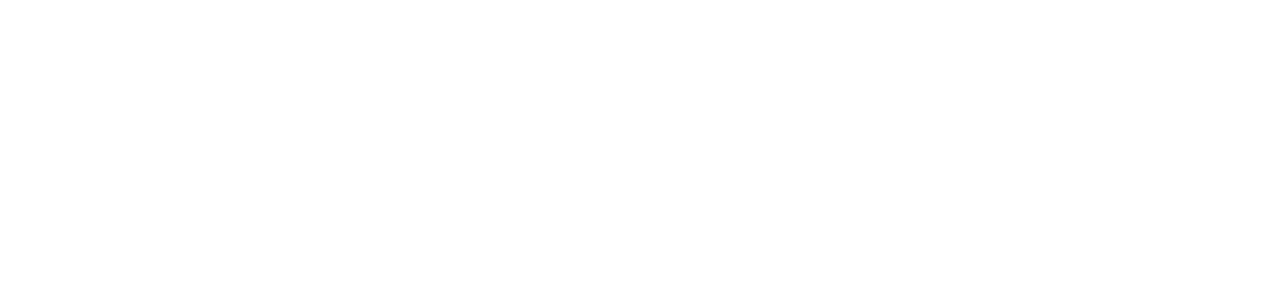
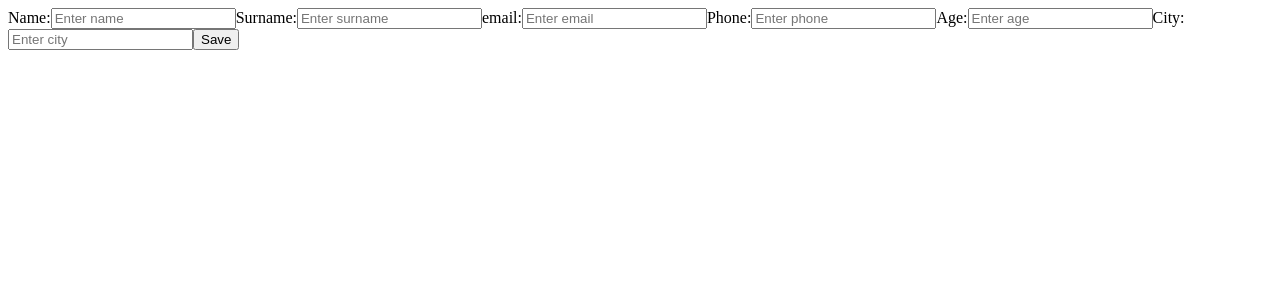
Before and after one commit to micail/vd, a React (Create React App) app: page / in a window 1280 px wide. Shown: the top 300 px of the page. Built offline with nearby package versions, Linux system fonts and the light colour scheme.

Commit message:
Add form component

```diff
--- a/src/components/App.jsx
+++ b/src/components/App.jsx
@@ -2,6 +2,8 @@
 import React from 'react';
 import { connect } from 'react-redux';
 import PropTypes from 'prop-types';
+
+import Form from './Form';
 
 import './App.scss';
 
@@ -9,6 +11,7 @@
   return (
     <div className="container">
       <div className="row">
+        <Form />
       </div>
     </div>
   );
--- /dev/null
+++ b/src/components/Form.jsx
@@ -0,0 +1,50 @@
+import React, { useState } from 'react';
+
+import './Form.scss';
+
+const Form = () => {
+  const [customer, setCustomer] = useState({});
+
+
+  const handleChange = (event) => {
+    event.persist();
+    setCustomer(() => ({ ...customer, [event.target.id]: event.target.value }));
+  };
+
+  const handleSubmit = (event) => {
+  };
+
+  return (
+    <div className="form-wrapper">
+      <form onSubmit={handleSubmit}>
+        <label htmlFor="name">
+          Name:
+          <input id="name" name="name" placeholder="Enter name" onChange={handleChange} value={customer.name || ''} required />
+        </label>
+        <label htmlFor="surname">
+          Surname:
+          <input id="surname" name="surname" placeholder="Enter surname" onChange={handleChange} value={customer.surname || ''} required />
+        </label>
+        <label htmlFor="email">
+          email:
+          <input id="email" name="email" placeholder="Enter email" onChange={handleChange} value={customer.email || ''} required type="email" />
+        </label>
+        <label htmlFor="phone">
+          Phone:
+          <input id="phone" name="phone" placeholder="Enter phone" onChange={handleChange} value={customer.phone || ''} required type="tel" />
+        </label>
+        <label htmlFor="age">
+          Age:
+          <input id="age" name="age" placeholder="Enter age" onChange={handleChange} value={customer.age || ''} required type="number" />
+        </label>
+        <label htmlFor="city">
+          City:
+          <input id="city" name="city" placeholder="Enter city" onChange={handleChange} value={customer.city || ''} required />
+        </label>
+        <input type="submit" value="Save" />
+      </form>
+    </div>
+  );
+};
+
+export default Form;
```
Also changed, not shown: src/components/Form.scss (added).
